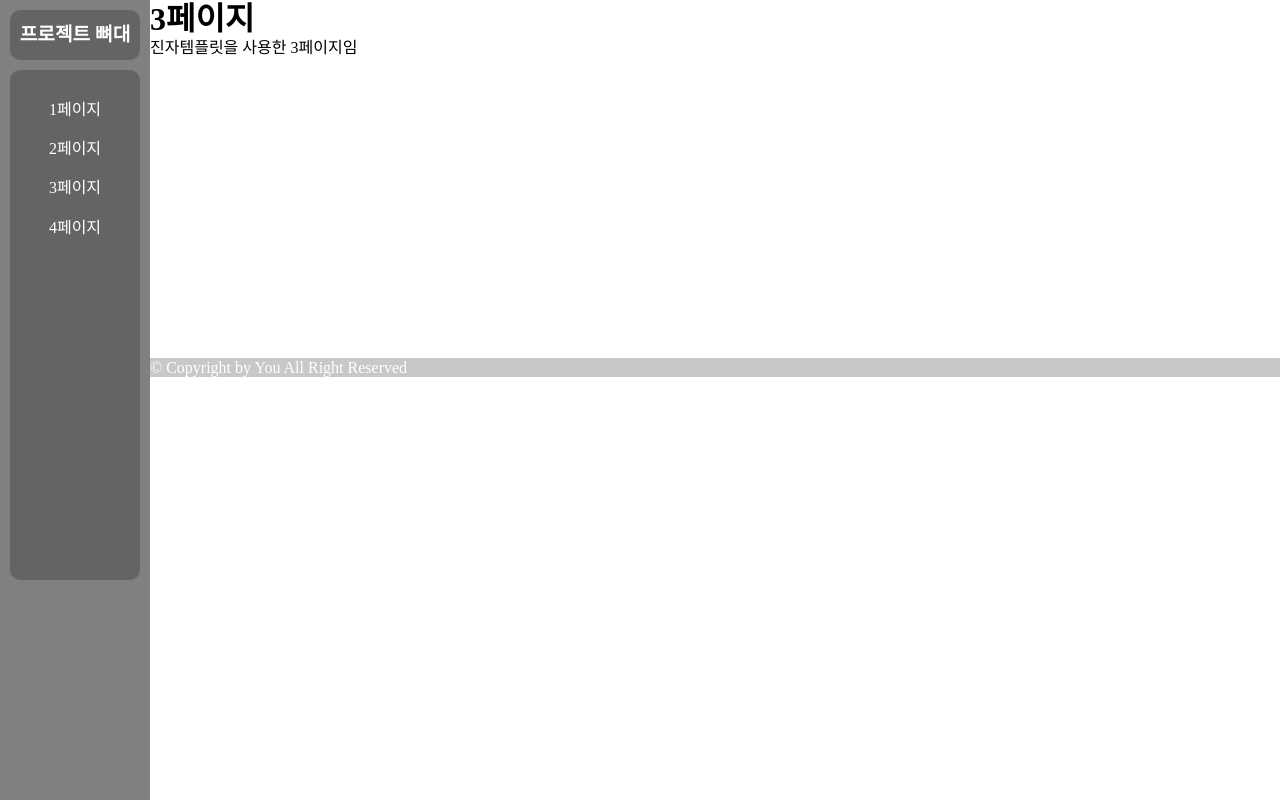
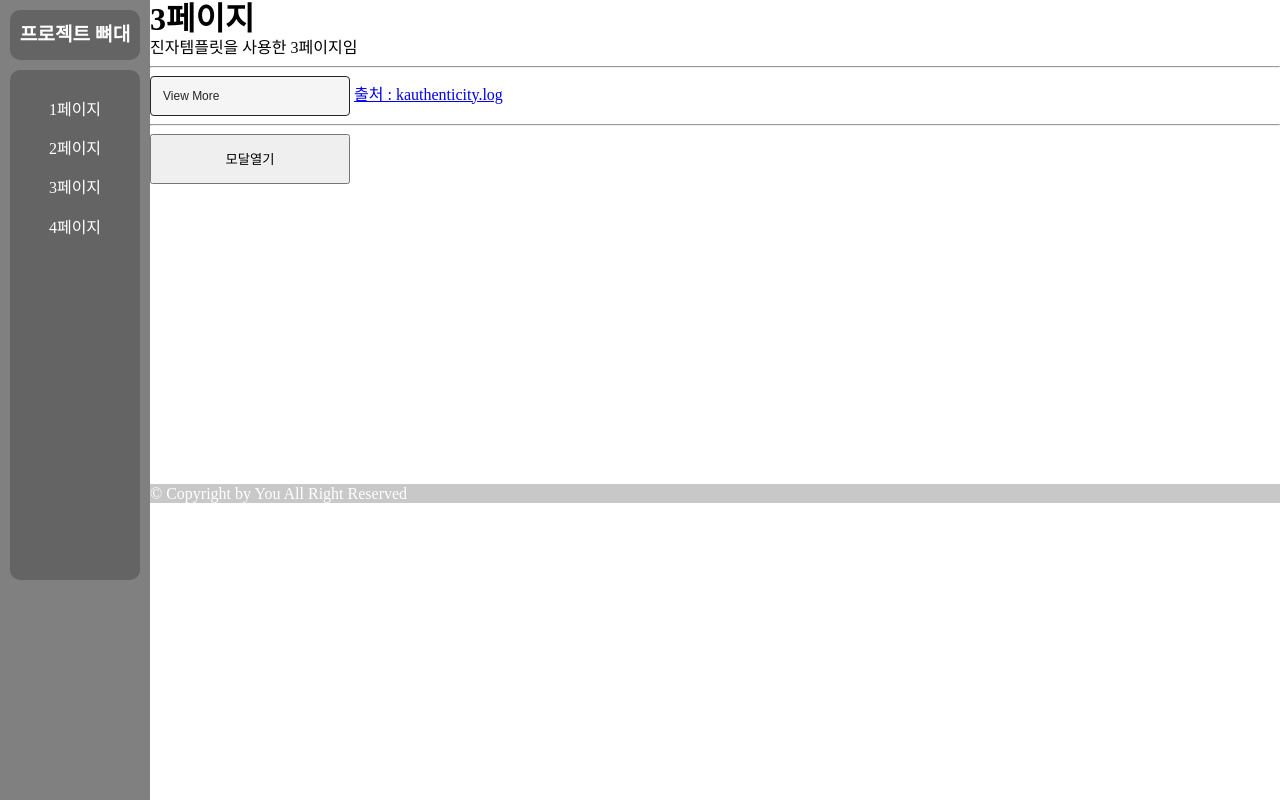
Before and after one commit to Roadman-Lee/ML_project_team8, a Flask app: page /3page/ in a window 1280 px wide. Run offline with Flask 2, Linux system fonts and the light colour scheme; parts of the project's set-up code (start-up, migrations or seed data) failed here and were passed over.

Commit message:
3페이지 모달과 드롭다운

```diff
--- a/templates/2page.html
+++ b/templates/2page.html
@@ -52,7 +52,6 @@
             posting_img()
         }
     }
-
 </script>
 {% endblock %}
 
--- a/templates/3page.html
+++ b/templates/3page.html
@@ -4,11 +4,164 @@
 
 {% block head %}
 {{ super() }}
+<style>
+    .dropdown {
+        position: relative;
+        display: inline-block;
+    }
+
+    .dropbtn {
+        border: 1px solid rgb(37, 37, 37);
+        border-radius: 4px;
+        background-color: #f5f5f5;
+        font-weight: 400;
+        color: rgb(37, 37, 37);
+        padding: 12px;
+        width: 200px;
+        text-align: left;
+        cursor: pointer;
+        font-size: 12px;
+    }
+
+    .dropdown-content {
+        display: none;
+        position: absolute;
+        z-index: 1;
+        /*다른 요소들보다 앞에 배치*/
+        font-weight: 400;
+        background-color: #f9f9f9;
+        min-width: 200px;
+    }
+
+    .dropdown-content a {
+        display: block;
+        text-decoration: none;
+        color: rgb(37, 37, 37);
+        font-size: 12px;
+        padding: 12px 20px;
+    }
+
+    .dropdown-content a:hover {
+        background-color: #ececec
+    }
+
+    .dropdown:hover .dropdown-content {
+        display: block;
+    }
+
+    .modal {
+        width: 100%;
+        height: 100%;
+        position: fixed;
+        top: 0;
+        left: 0;
+        background-color: rgba(0, 0, 0, 0.3);
+        z-index: 4;
+        display: none;
+    }
+
+    .modal .loading {
+        width: 200px;
+        height: 200px;
+        border-radius: 50%;
+        position: absolute;
+        top: 50%;
+        left: 50%;
+        z-index: 6;
+        transform: translateX(-50%) translateY(-50%);
+        padding: 0;
+        margin: 0;
+        overflow: hidden;
+    }
+
+    .modal .loading:before{
+        content: "";
+        z-index: 7;
+        width: 150%;
+        height: 150%;
+        position: absolute;
+        top: -25%;
+        left: -25%;
+        background-image: conic-gradient(rgb(255, 255, 255), rgb(0, 255, 255));
+        animation: rotate_image 2s infinite linear;
+
+    }
+
+    .modal .loading:after{
+        content: "LOADING";
+        color: white;
+        font-size: 2rem;
+        position: absolute;
+        z-index: 8;
+        background-color: #b2b2b2;
+        border-radius: 50%;
+        width: 92%;
+        height: 92%;
+        top: 4%;
+        left: 4%;
+        display: grid;
+        place-items: center;
+    }
+
+    @keyframes rotate_image{
+        100% {
+            transform: rotate(360deg);
+        }
+    }
+
+    .modal .modal_background {
+        width: 100%;
+        height: 100%;
+        position: fixed;
+        top: 0;
+        left: 0;
+        z-index: 5;
+        border: 0;
+        background: transparent;
+        cursor: pointer;
+    }
+
+    .open_modal {
+        width: 200px;
+        height: 50px;
+        cursor: pointer;
+    }
+</style>
+<script>
+    function show_modal() {
+        $('#test_modal').show();
+        $('html').css("overflow", "hidden");
+    }
+    function close_modal() {
+        $('.modal').hide();
+        $('html').css("overflow", "auto");
+    }
+</script>
 {% endblock %}
 
 {% block main %}
-    <div>
-        <h1>3페이지</h1>
-        <p class="important">진자템플릿을 사용한 3페이지임</p>
+<div class="content_wrap">
+    <h1>3페이지</h1>
+    <p class="important">진자템플릿을 사용한 3페이지임</p>
+    <hr>
+    <div class="dropdown">
+        <button class="dropbtn">
+            View More
+        </button>
+        <div class="dropdown-content">
+            <a href="#">profile</a>
+            <a href="#">write a post</a>
+            <a href="#">settings</a>
+        </div>
     </div>
+    <a href="https://velog.io/@kauthenticity/HTML-CSS-%EB%93%9C%EB%A1%AD%EB%8B%A4%EC%9A%B4-%EB%A9%94%EB%89%B4-%EB%A7%8C%EB%93%A4%EA%B8%B0">출처 : kauthenticity.log</a>
+    <hr>
+    <div class="modal" id="test_modal">
+        <div class="loading">
+        </div>
+        <button onclick="close_modal()" class="modal_background"></button>
+    </div>
+    <button class="open_modal" onclick="show_modal()">모달열기</button>
+
+</div>
 {% endblock %}
```
Also changed, not shown: templates/4page.html (+4 -4 lines).
